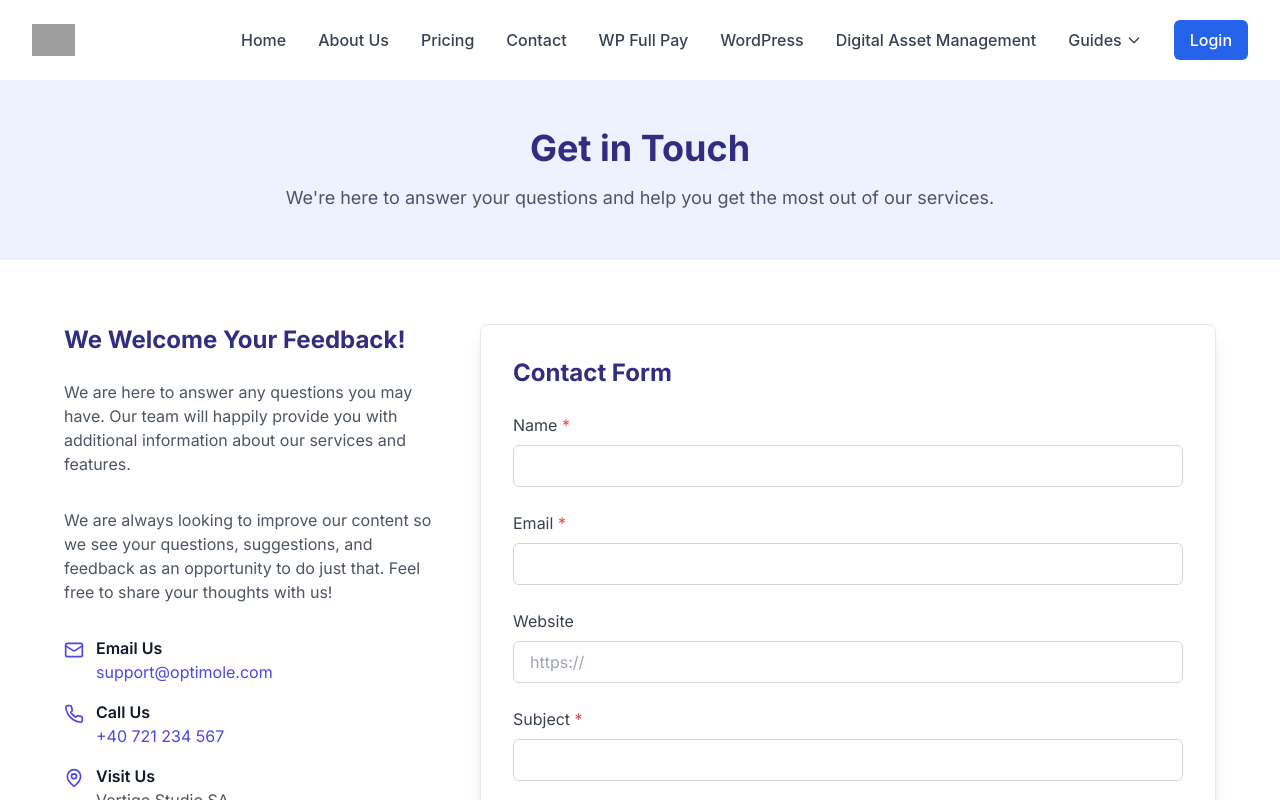
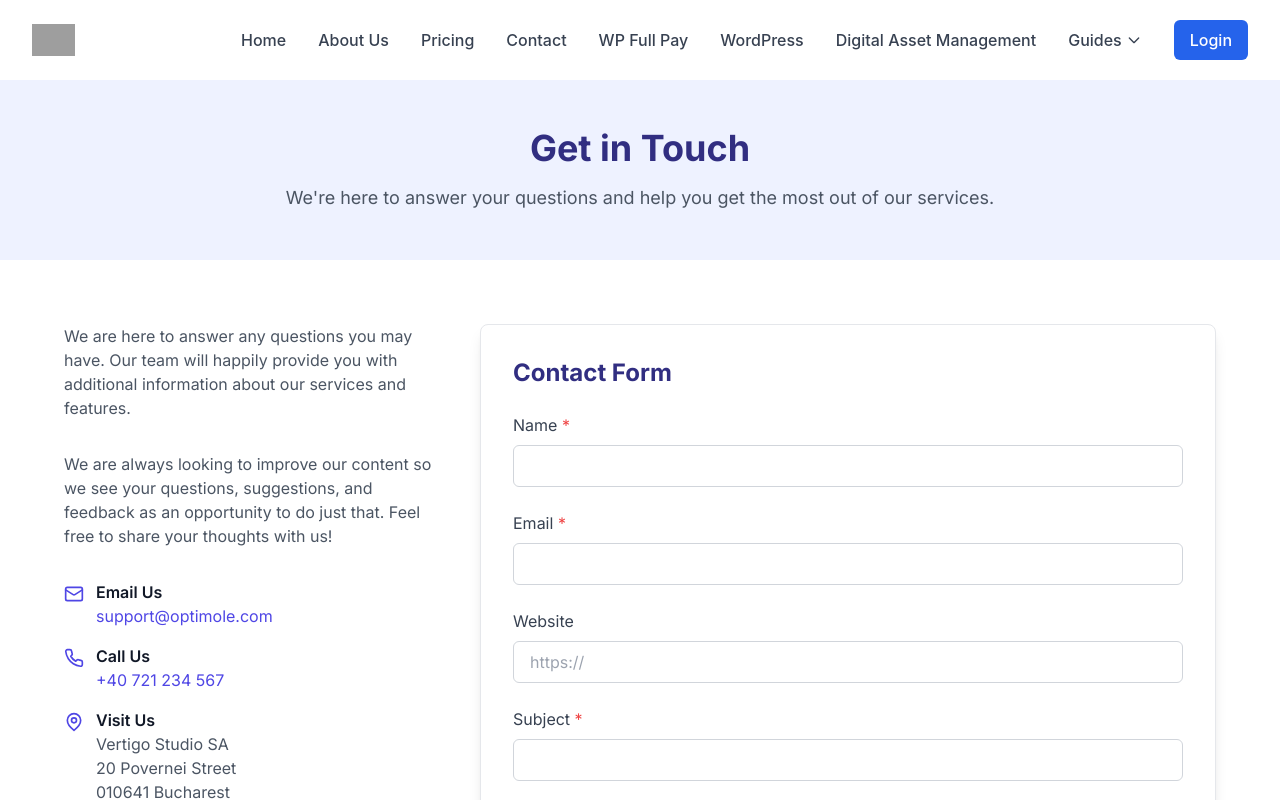
Before and after one commit to ineagu/ai-experiments, a React (Vite) app: page /contact in a window 1280 px wide. Shown: the top 800 px of the page. Built offline with nearby package versions, Linux system fonts and the light colour scheme; grey boxes are pictures that could not be loaded.

Commit message:
Remove 'We Welcome Your Feedback!' title from contact page

```diff
--- a/src/components/ContactPage.tsx
+++ b/src/components/ContactPage.tsx
@@ -54,8 +54,6 @@ const ContactPage = () => {
           <div className="flex flex-col md:flex-row gap-12">
             {/* Left Side - Contact Info */}
             <div className="md:w-1/3">
-              <h2 className="text-2xl font-bold text-indigo-900 mb-6">We Welcome Your Feedback!</h2>
-
               <p className="text-gray-600 mb-8">
                 We are here to answer any questions you may have. Our team will happily provide you with additional information about our services and features.
               </p>
```
